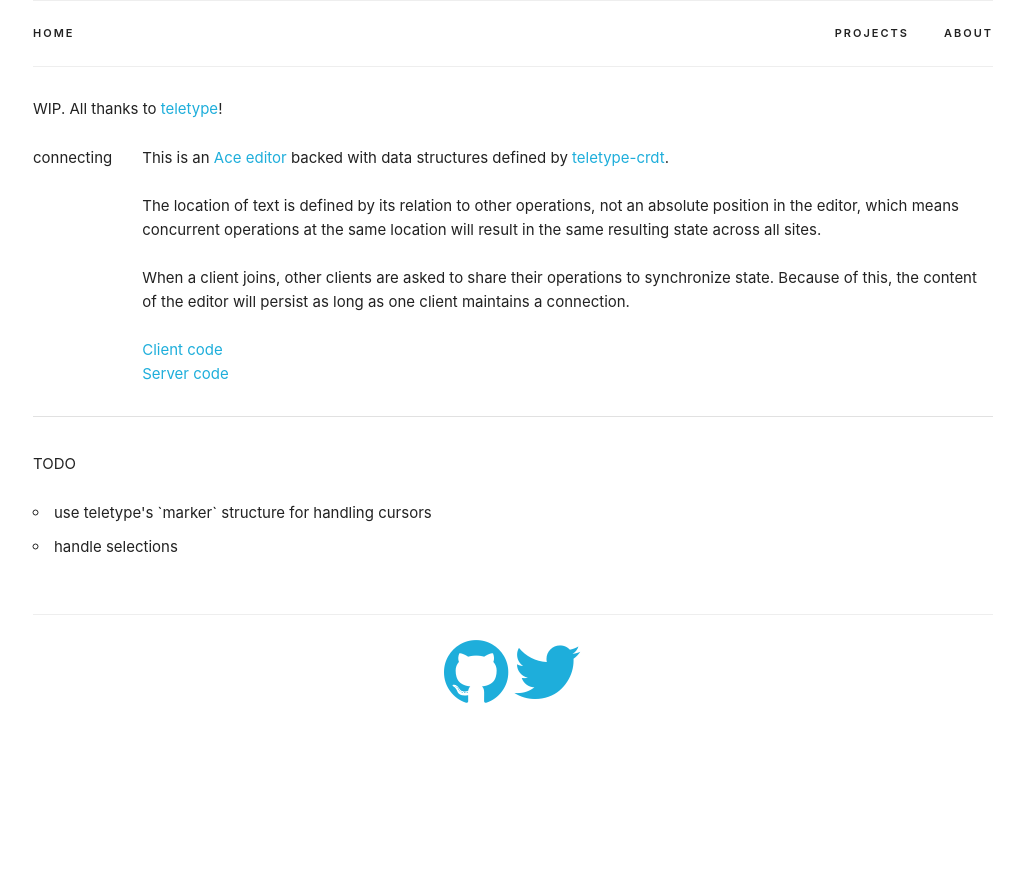
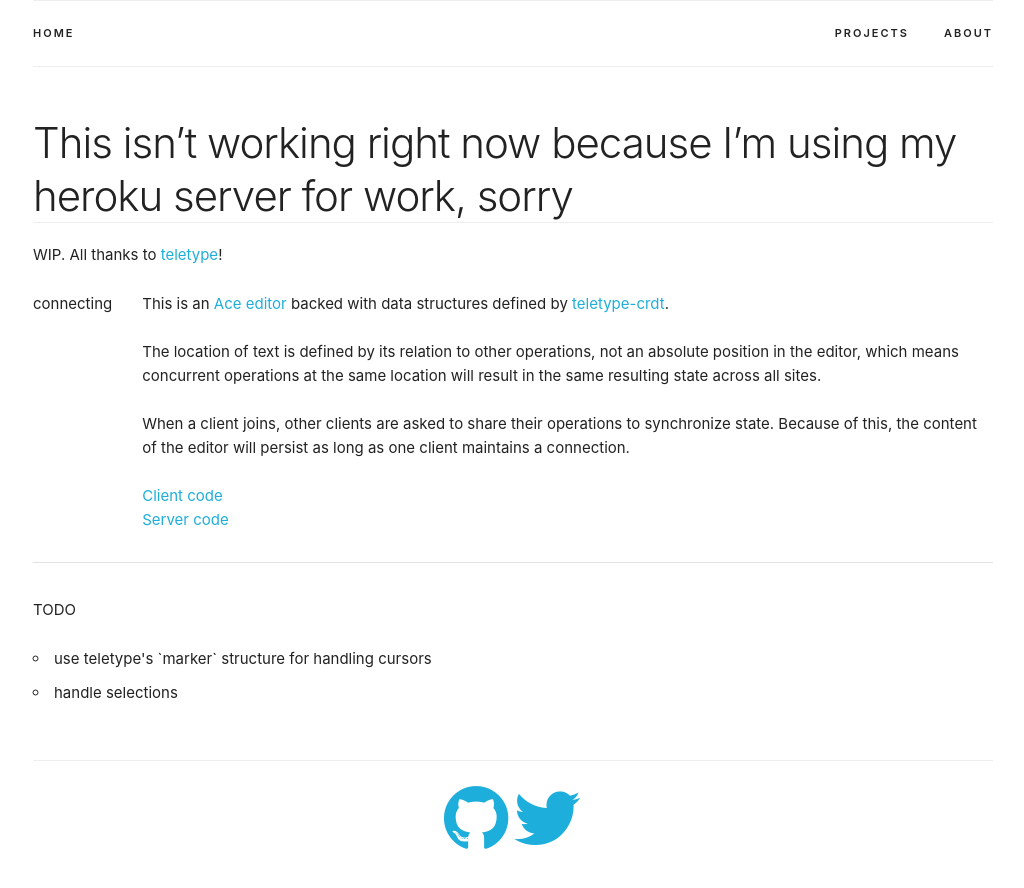
Before and after one commit to anderoonies/anderoonies.github.io, a Jekyll site: the page built from _projects/crdt.md, in a window 1280 px wide. Shown: the top 888 px of the page, without its empty margins (127-1151 px from the left). Built offline with Jekyll 4.4.1, drawn with Linux system fonts in a browser that asks for light colours; nearby versions of some CDN libraries.

Commit message:
broken heroku

```diff
--- a/_projects/crdt.md
+++ b/_projects/crdt.md
@@ -4,6 +4,8 @@ layout: page
 excerpt: Collaborative editing with conflict free replicated data types
 photo_url: /projects/crdt/crdt.png
 ---
+
+## This isn't working right now because I'm using my heroku server for work, sorry
 
 WIP. All thanks to [teletype](https://github.com/atom/teletype)!
 
```
